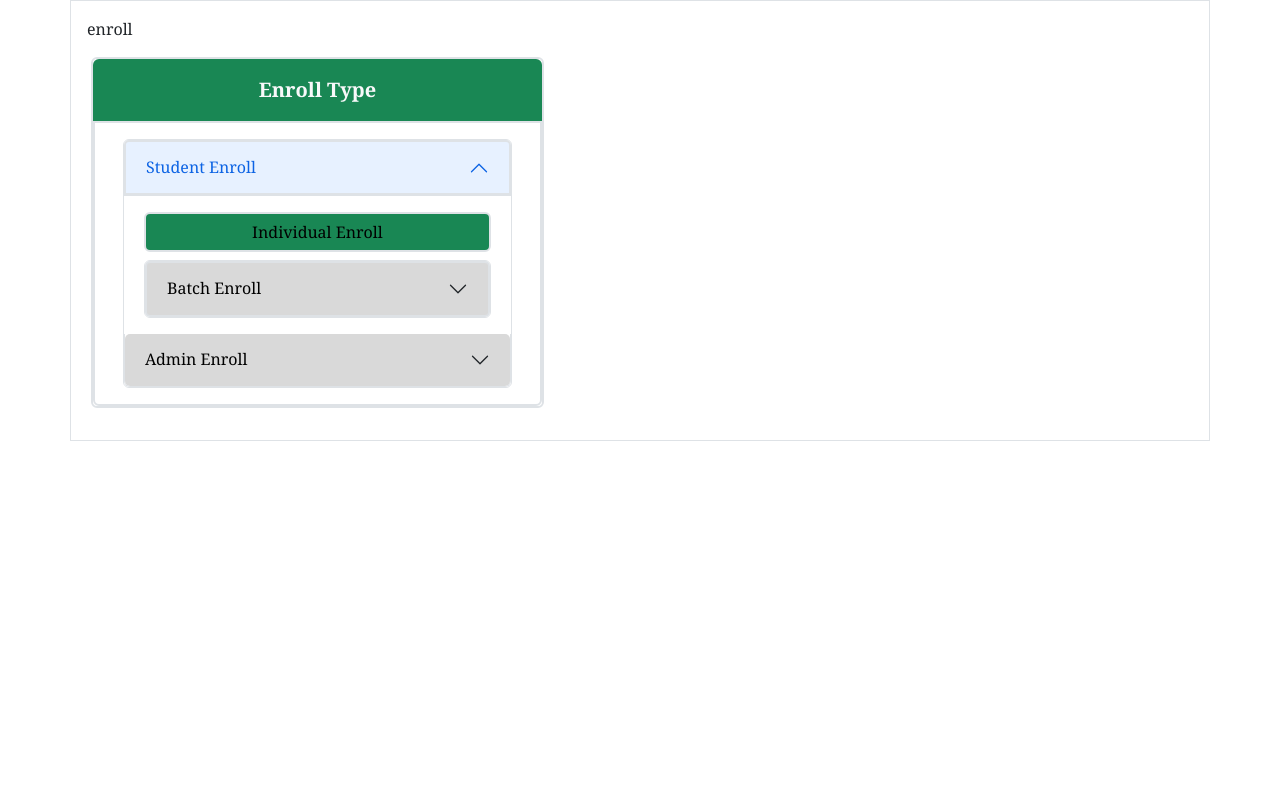
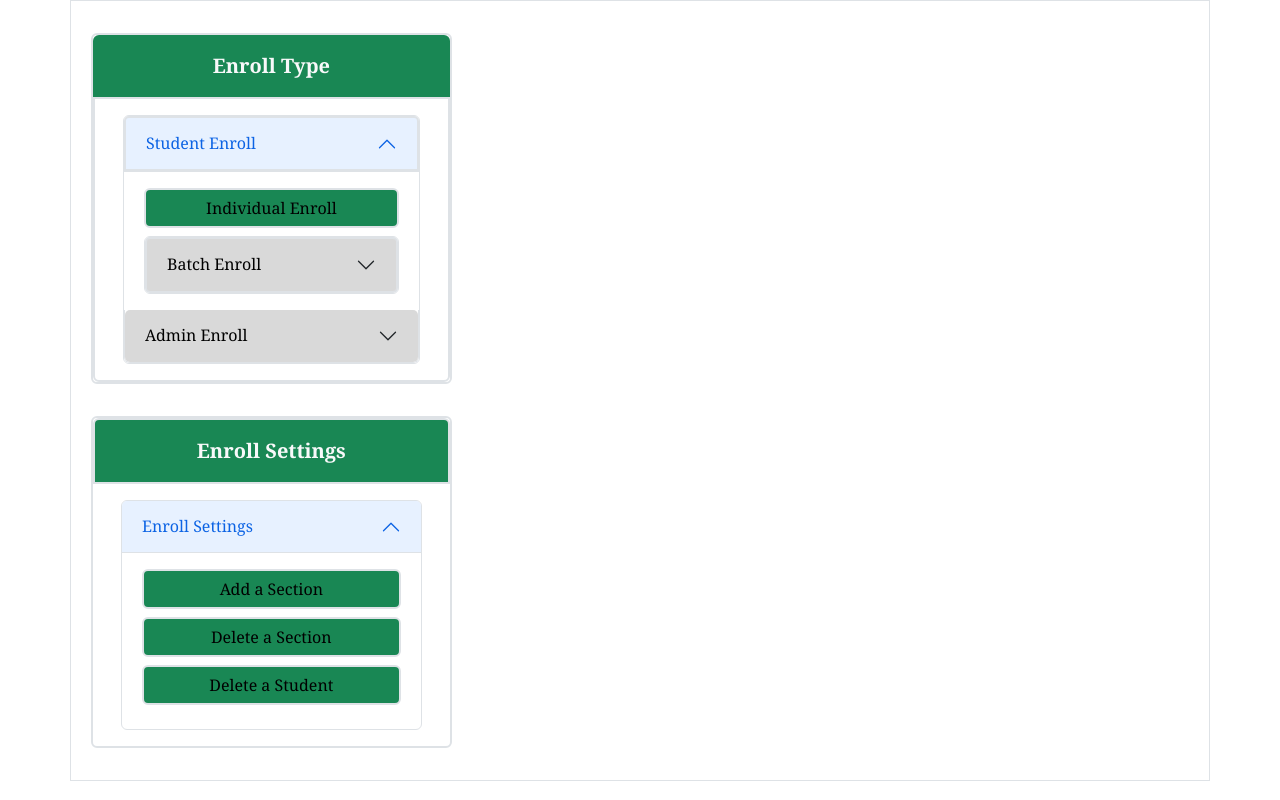
Before and after one commit to Hyper-Devs/Hyper-Devs, a React (Create React App) app in the folder client/: page /enroll in a window 1280 px wide. Built offline with nearby package versions, Linux system fonts and the light colour scheme.

Commit message:
finished enroll modifer; yet to create the forms

```diff
--- a/client/src/Components/Enroll/Enroll-Modifier.jsx
+++ b/client/src/Components/Enroll/Enroll-Modifier.jsx
@@ -5,12 +5,13 @@ import "bootstrap/dist/js/bootstrap.min.js";
 
 function EnrollModifier(){
     return(
-        <div className="container-md border p-3">enroll
+        <div className="container-md border p-3">
         <div className="row-fluid">
-            <div className="col-5  p-3">
-                <div className="row border border-2 rounded border-black ">
+            <div className="col-4  p-3">
+                <div className="row border border-2 rounded">
                 <div className="row rounded-top pt-3 bg-success"><p class="fs-5 fw-bold text-center text-light ">Enroll Type</p></div>
                 <div className="row rounded-bottom  p-3 border  ">
+
                 <div class="accordion" id="accordionEnrollType">
                 <div class="accordion gap-3" id="accordionPanelsStayOpenStudent">
                     <div class="accordion-item">
@@ -69,6 +70,37 @@ function EnrollModifier(){
         </div>
         </div>
         </div>
+        <div className="row-fluid ">
+            <div className="col-4 p-3">
+                <div className="row border border-2 rounded">
+                    <div className="row border rounded-top bg-success pt-3"><p class="fs-5 fw-bold text-center text-light ">Enroll Settings</p></div>
+                    <div className="row rounded-bottom p-3 ">
+
+                    <div class="accordion" id="accordionEnrollSettings">
+                    <div class="accordion" id="accordionPanelsStayOpenSettings">
+                        <div class="accordion-item">
+                            <h2 class="accordion-header">
+                            <button class="accordion-button" type="button" data-bs-toggle="collapse" data-bs-target="#panelsStayOpen-collapseFour" aria-expanded="true" aria-controls="panelsStayOpen-collapseFour">
+                                Enroll Settings
+                            </button>
+                            </h2>
+                            <div id="panelsStayOpen-collapseFour" class="accordion-collapse collapse show">
+                            <div class="accordion-body">
+                            <div class="d-grid gap-2 mb-2">
+                                <button class="btn btn-success border border-success-subtle" type="button">Add a Section</button>
+                                <button class="btn btn-success border border-success-subtle" type="button">Delete a Section</button>
+                                <button class="btn btn-success border border-success-subtle" type="button">Delete a Student</button>
+                            </div>
+                            </div>
+                            </div>
+                        </div>
+                    </div>
+                    </div>
+
+                </div>
+            </div>
+        </div>
+        </div>
         </div>
     )
 }
```
Also changed, not shown: client/src/Components/Enroll/Enroll-Results.jsx (added).
